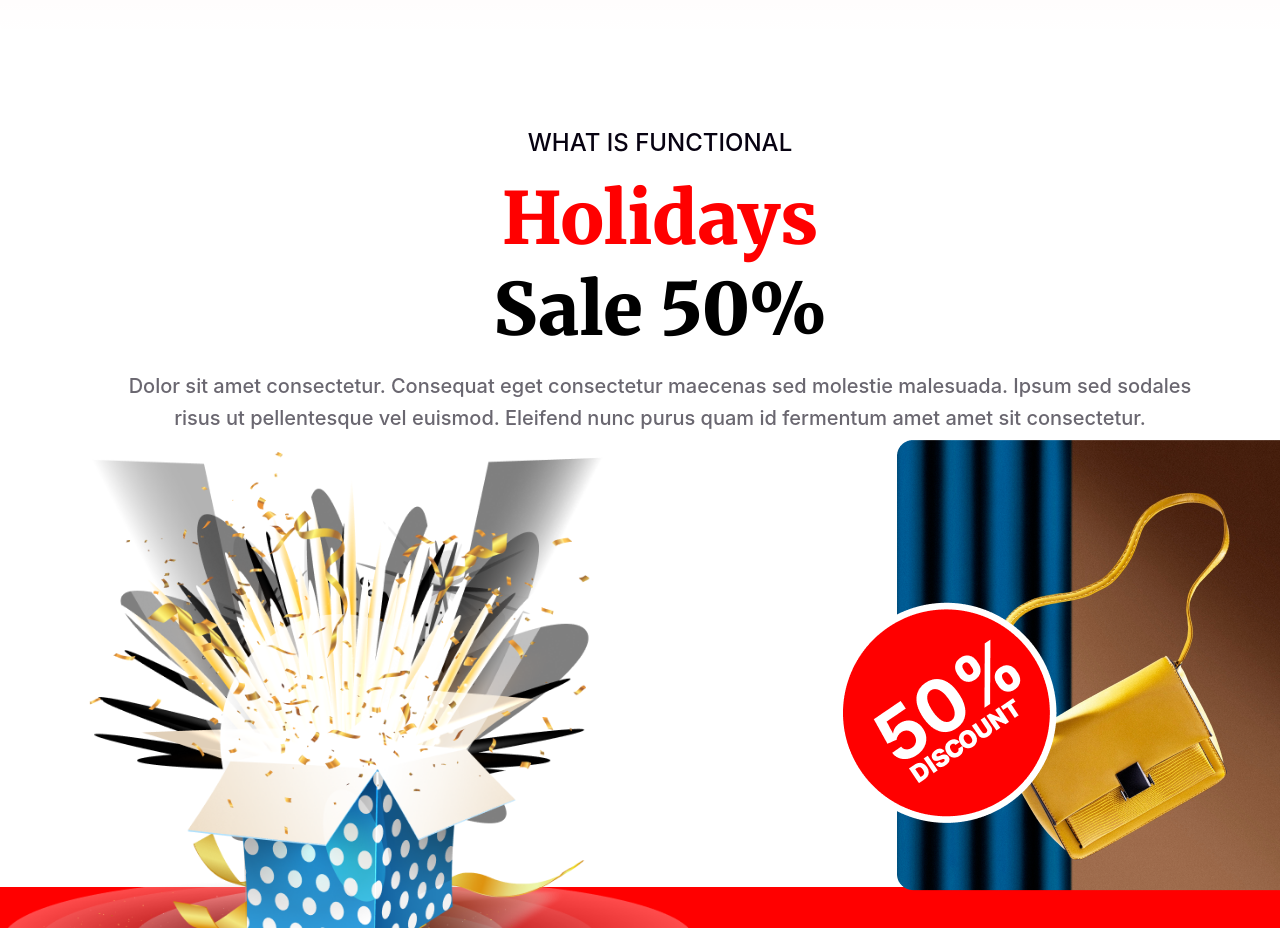
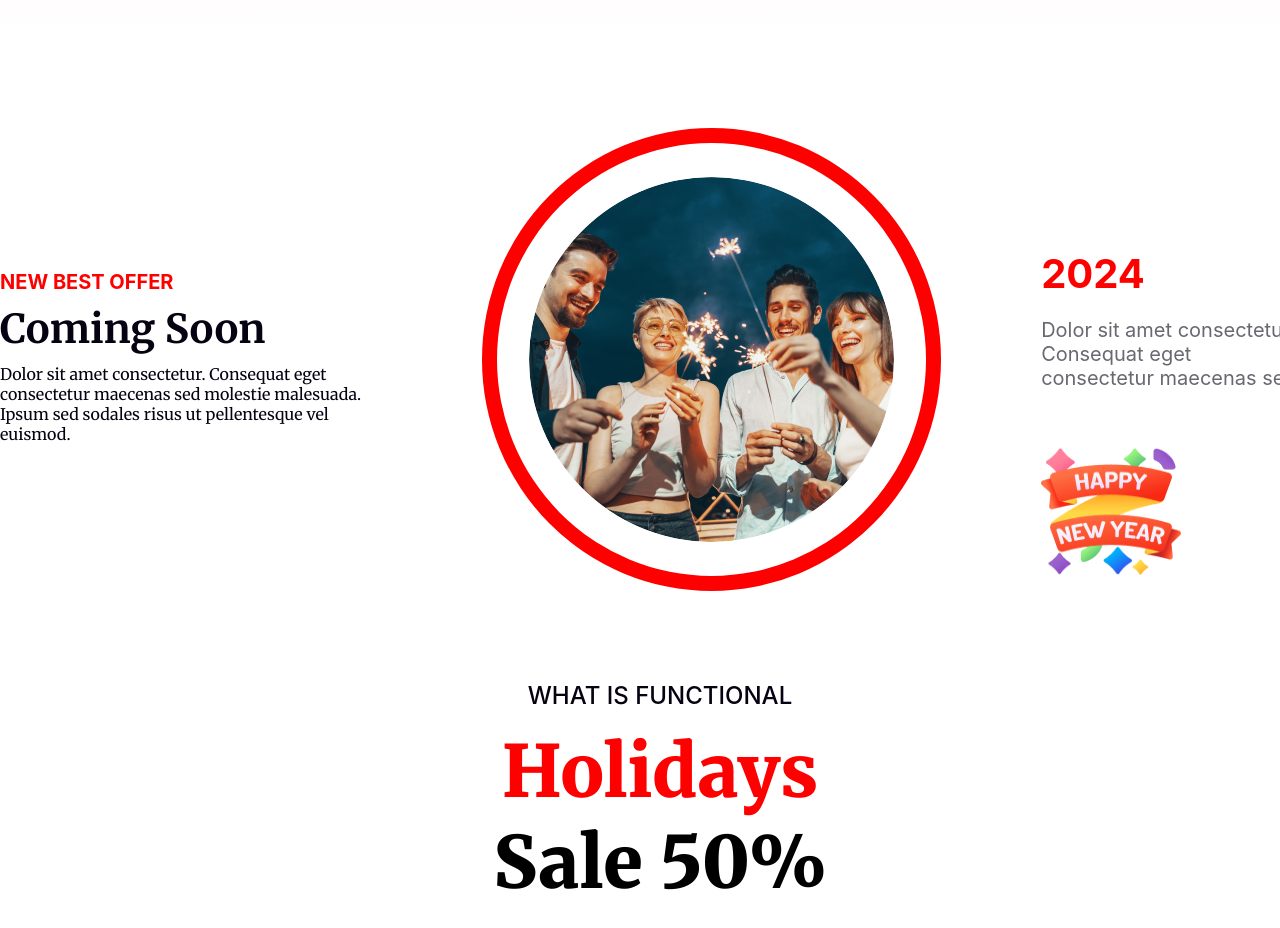
Before and after one commit to shafisiyam712/new-year-offer, a plain HTML site: page index.html in a window 1280 px wide. Shown: the part 2760-3688 px from the top of the page. Drawn offline with Linux system fonts and the light colour scheme.

Commit message:
added another section offer section:

```diff
--- a/index.html
+++ b/index.html
@@ -61,10 +61,31 @@
                 <button>JOIN NOW</button>
                 </div>
             </div>
+            <!-- best offer -->
         </section>
-        <!-- <section>
-            <div></div>
-        </section> -->
+        <section class="bestoffer">
+            <div class="offer-text">
+                <h5>NEW BEST OFFER</h5>
+                <h2>Coming Soon</h2>
+                <p>Dolor sit amet consectetur. Consequat eget consectetur maecenas sed molestie malesuada. Ipsum sed sodales risus ut pellentesque vel euismod. </p>
+            </div>
+            <div class="offer-img">
+                <div class="circle">
+                    <img src="images/Ellipse 1.png" alt="">
+                </div>
+
+            </div>
+            <div class="offer-extra">
+                <div class="offers">
+                    <h2>2024</h2>
+                <p>Dolor sit amet consectetur. Consequat eget consectetur maecenas sed.</p>
+                <div class="imgbox">
+                    <img src="images/Group 96.png" alt="">
+                </div>
+
+                </div>
+            </div>
+        </section>
         <!-- holiday sales -->
         <section class="holiday">
             <div class="holi-container">
--- a/styles/styles.css
+++ b/styles/styles.css
@@ -184,6 +184,102 @@ font-weight: 600;
 line-height: 56px;
 }
 
+/* best offer section */
+
+.bestoffer{
+  /* margin-bottom: 90px; */
+  width: 1320px;
+height: 463px;
+margin: 0 auto;
+margin-bottom: 90px;
+display: flex;
+}
+.offer-text{
+  width: 35%;
+  height: 100%;
+  /* border: 3px solid red; */
+  display: flex;
+  flex-direction: column;
+  justify-content: center;
+}
+.offer-text h5{
+  color: rgb(255, 0, 0);
+font-family: Inter;
+font-size: 20px;
+margin-bottom: 10px;
+}
+.offer-text h2{
+  color: rgb(7, 2, 17);
+font-family: Merriweather;
+font-size: 40px;
+margin-bottom: 10px;
+}
+.offer-text p{
+  color: rgb(7, 2, 17);
+font-family: Merriweather;
+margin-bottom: 5px;
+}
+.offer-img{
+  width: 40%;
+  /* first e 32 dia layout kora hoisilo pore baki gulo kore ar img circle er jonno width barano holo */
+  height: 100%;
+  display: flex;
+  /* border: 5px solid red; */
+  margin-left: 80px;
+}
+.circle{
+  width: 100%;
+  height: 100%;
+  display: flex;
+  flex-direction: column;
+  justify-content: center;
+  align-items: center;
+  border: 15px solid red;
+  border-radius: 50%;
+}
+.offer-img img{
+  width: 364.84px;
+  height: 364.84px;
+  /* border: 5px solid red; */
+  border-radius: 50%;
+}
+
+.offer-extra{
+  width: 33%;
+  height: 100%;
+  display: flex;
+
+}
+.offers{
+  width: 70%;
+  height: 80%;
+  display: flex;
+  flex-direction: column;
+  justify-content: center;
+  margin-left: 100px;
+  margin-top: 100px;
+}
+.offers h2{
+ color: rgb(255, 0, 0);
+font-family: Inter;
+font-size: 40px;
+margin-bottom: 20px;
+}
+.offers p{
+  color: rgba(7, 2, 17, 0.6);
+font-family: Inter;
+font-size: 20px;
+margin-bottom: 55px;
+}
+ .imgbox{
+
+  width: 140px;
+  height: 132.79px;
+}
+img{
+  width: 100%;
+  height: 100%;
+}
 
  /* holiday sales */
 
```
